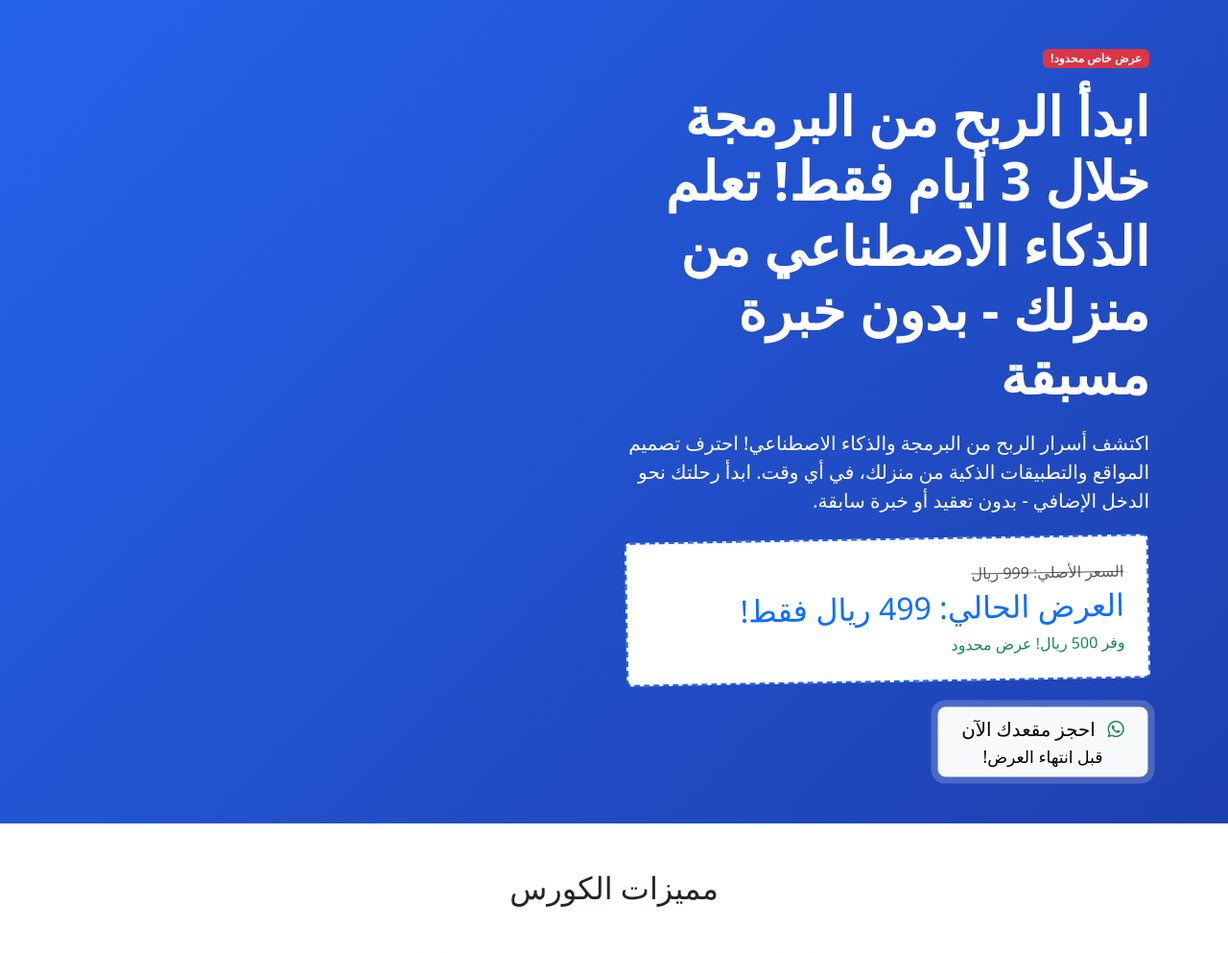
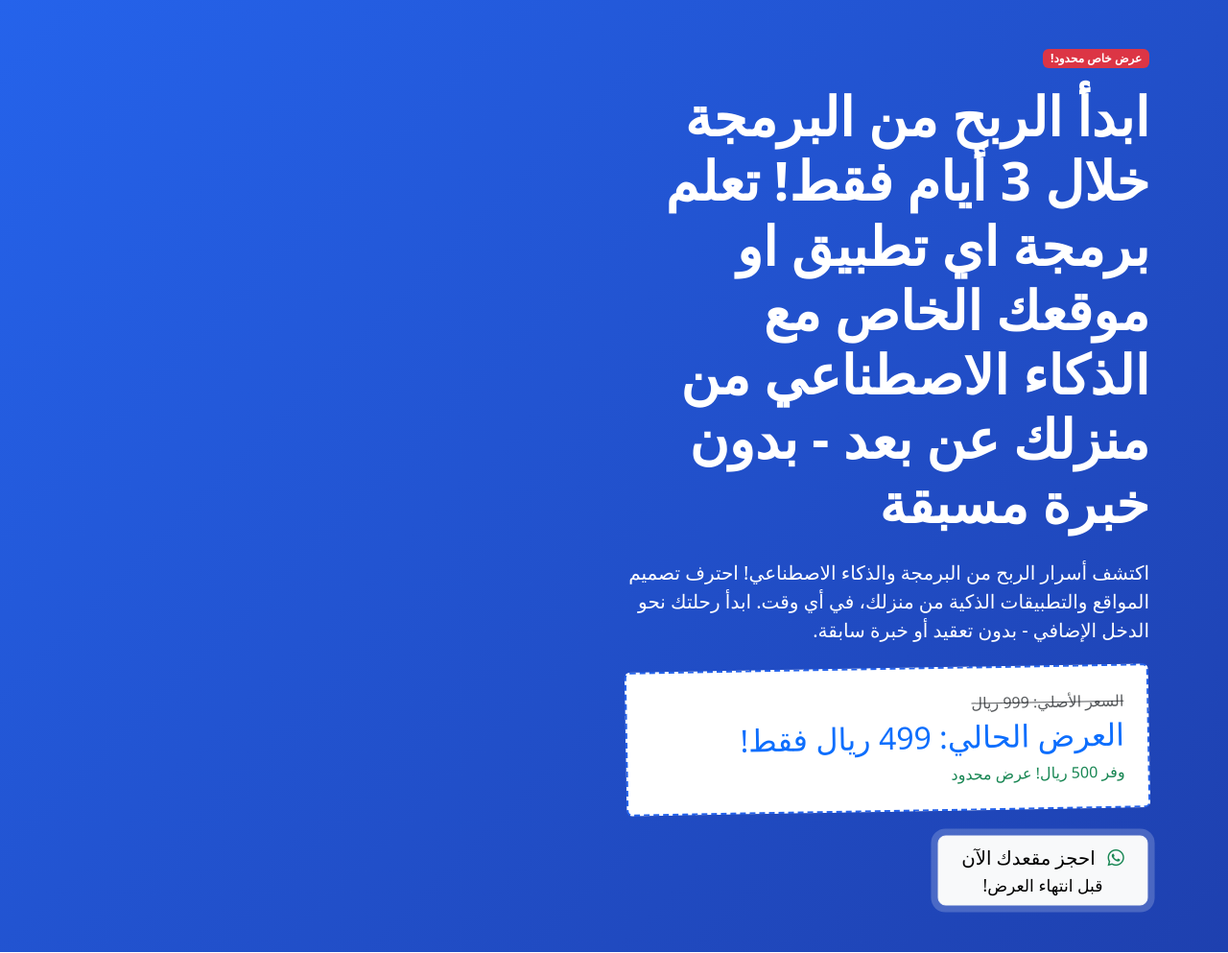
Before and after one commit to Abdualzizsm/cors, a Flask app: page / in a window 1280 px wide. Shown: the part 103-1096 px from the top of the page at 96% size. Run offline with Flask 3, Linux system fonts and the light colour scheme.

Commit message:
تحديث نص العنوان الرئيسي ليكون أكثر تفصيلاً

```diff
--- a/templates/index.html
+++ b/templates/index.html
@@ -17,7 +17,7 @@
         <div class="row align-items-center">
             <div class="col-lg-6">
                 <span class="badge bg-danger mb-3">عرض خاص محدود!</span>
-                <h1 class="display-4 fw-bold mb-4">ابدأ الربح من البرمجة خلال 3 أيام فقط! تعلم الذكاء الاصطناعي من منزلك - بدون خبرة مسبقة</h1>
+                <h1 class="display-4 fw-bold mb-4">ابدأ الربح من البرمجة خلال 3 أيام فقط! تعلم برمجة اي تطبيق او موقعك الخاص مع الذكاء الاصطناعي من منزلك عن بعد - بدون خبرة مسبقة</h1>
                 <p class="lead mb-4">اكتشف أسرار الربح من البرمجة والذكاء الاصطناعي! احترف تصميم المواقع والتطبيقات الذكية من منزلك، في أي وقت. ابدأ رحلتك نحو الدخل الإضافي - بدون تعقيد أو خبرة سابقة.</p>
                 <div class="price-box bg-white text-dark p-4 rounded mb-4">
                     <p class="text-muted mb-1"><del>السعر الأصلي: 999 ريال</del></p>
```
